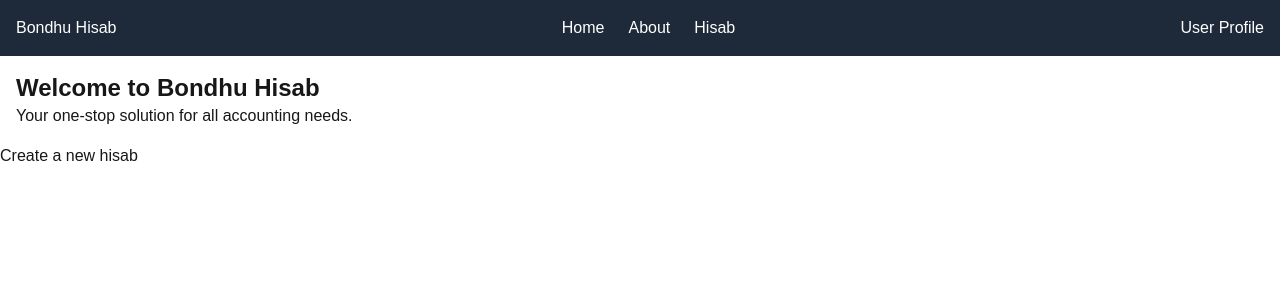
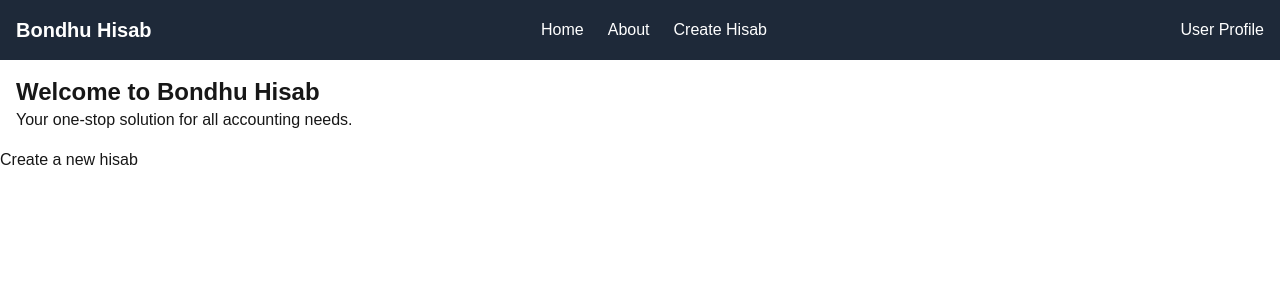
Before and after one commit to tanvirrahmanaz/Bondhu-Hisab, a Next.js app: page /groups/new in a window 1280 px wide. Shown: the top 300 px of the page. Built offline with nearby package versions, Linux system fonts and the light colour scheme.

Commit message:
navbar update

```diff
--- a/src/Layouts/HomeLayout.jsx
+++ b/src/Layouts/HomeLayout.jsx
@@ -4,10 +4,11 @@ import React from 'react';
 
 const HomeLayout = () => {
     return (
-        <div>
+        <>
+
             <Navbar></Navbar>
             <Banner></Banner>
-        </div>
+        </>
     );
 };
 
--- a/src/app/layout.js
+++ b/src/app/layout.js
@@ -20,10 +20,11 @@ export const metadata = {
 export default function RootLayout({ children }) {
   return (
     <html lang="en">
-      <HomeLayout></HomeLayout>
+
       <body
         className={`${geistSans.variable} ${geistMono.variable} antialiased`}
       >
+        <HomeLayout></HomeLayout>
         {children}
       </body>
     </html>
--- a/src/components/Navbar.jsx
+++ b/src/components/Navbar.jsx
@@ -1,18 +1,36 @@
-import React from 'react';
+// src/components/Navbar.jsx
+
+import Link from 'next/link';
+
+// No need to import React explicitly in new versions of Next.js/React
+// import React from 'react';
 
 const Navbar = () => {
     return (
-        <div className='flex justify-between items-center p-4 bg-gray-800 text-white'>
-            <h2>Bondhu Hisab</h2>
-            <ul className='flex '>
-                <li className='mr-6'>Home</li>
-                <li className='mr-6'>About</li>
-                <li>Hisab</li>
+        <nav className='flex justify-between items-center p-4 bg-gray-800 text-white'>
+            {/* Improvement 1: Make the logo a link to the homepage */}
+            <Link href="/" className="text-xl font-bold">
+                Bondhu Hisab
+            </Link>
+
+            <ul className='flex items-center'>
+                {/* Improvement 2: Each link should be inside its own <li> tag for correct structure and styling */}
+                <li className='mr-6'>
+                    <Link href="/" className="hover:text-gray-300">Home</Link>
+                </li>
+                <li className='mr-6'>
+                    <Link href="/about" className="hover:text-gray-300">About</Link>
+                </li>
+                <li className='mr-6'>
+                    <Link href="/groups/new" className="hover:text-gray-300">Create Hisab</Link>
+                </li>
             </ul>
+
             <div>
-                <p>User Profile</p>
+                {/* We can make this a link to a profile page later */}
+                <Link href="/profile" className="hover:text-gray-300">User Profile</Link>
             </div>
-        </div>
+        </nav>
     );
 };
 
```
